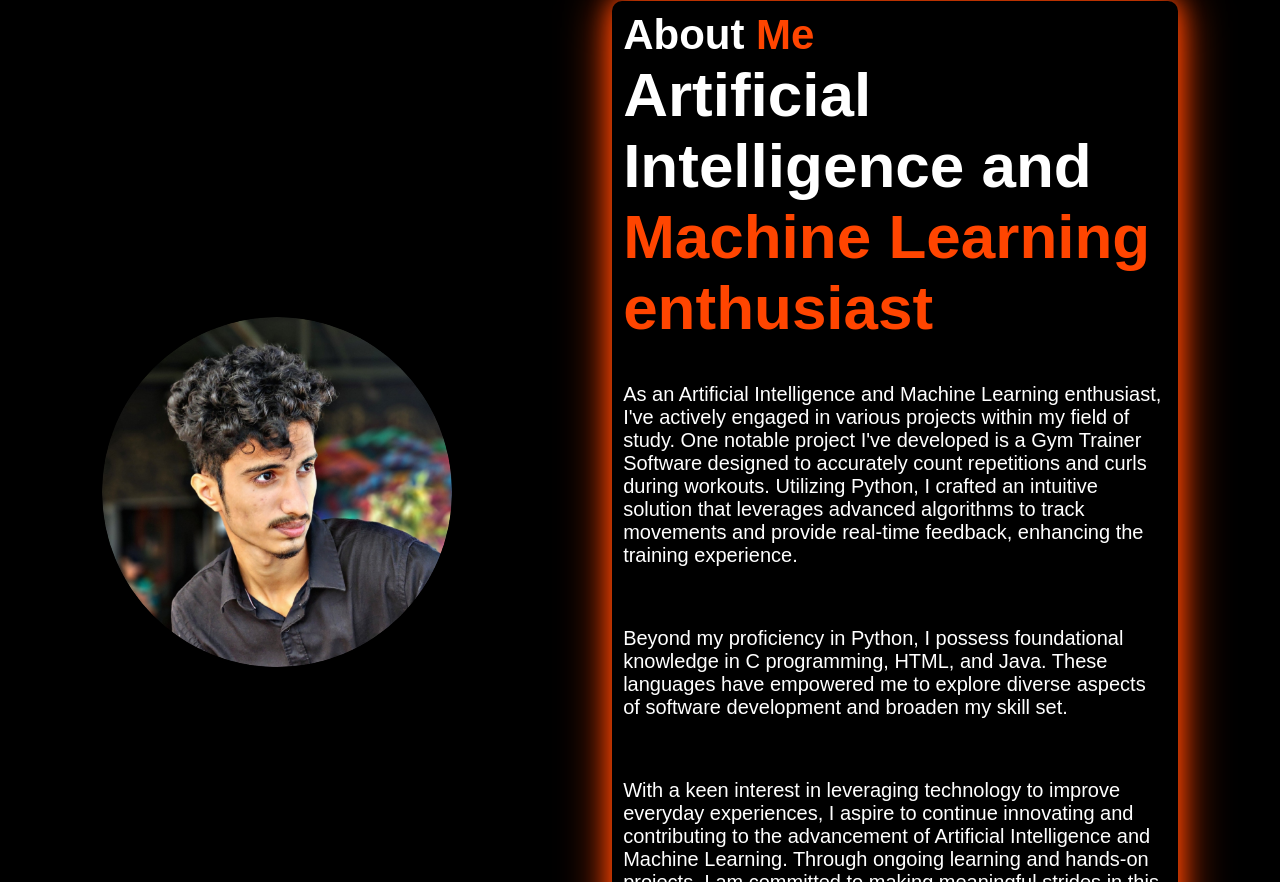
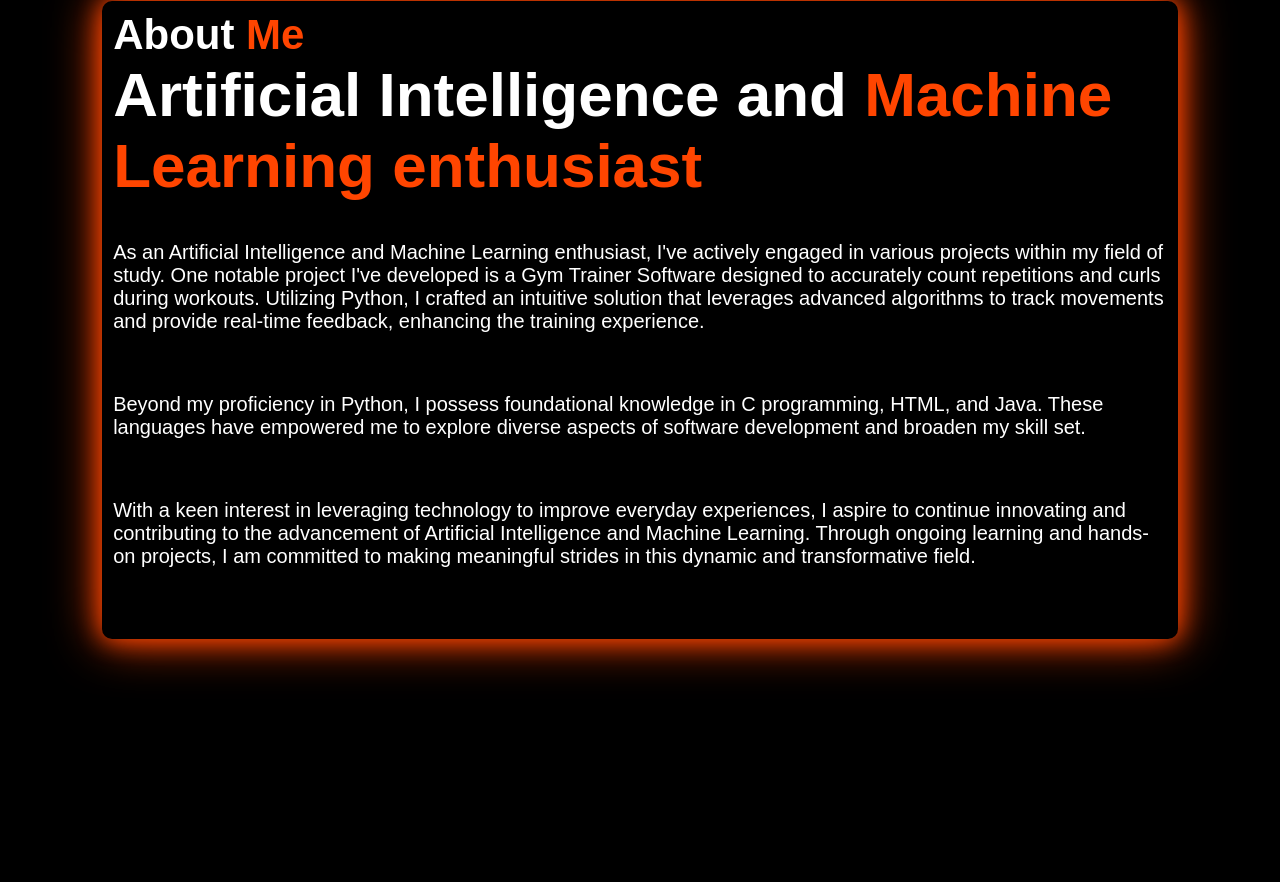
Before and after one commit to aadvaitav/portfolio, a plain HTML site: page index.html in a window 1280 px wide. Shown: the part 953-1835 px from the top of the page. After the commit the page ends 1746 px from the top, so only its background shows below. Drawn offline with nearby package versions, Linux system fonts and the light colour scheme.

Commit message:
index.html

```diff
--- a/index.html
+++ b/index.html
@@ -19,7 +19,7 @@
     </header>
     <section class="home">
         <div class="home-content">
-            <h3>Hi</h3>
+
             <h1>I'm <span>Aadvait</span></h1>
             <p>I am currently a B.Tech student at Marian Engineering College, Trivandrum, specializing in Artificial Intelligence and Machine Learning.</p>
         </div>
@@ -28,9 +28,7 @@
         </div>
     </section>
     <section class="about" id="about">
-        <div class="about-img">
-            <img src="fotor-20240324174239.jpg.png" alt="">
-        </div>
+
         <div class="about-content">
             <h2 class="heading">About <span>Me</span></h2>
             <h3>Artificial Intelligence and <span>Machine Learning enthusiast</span></h3>
```
